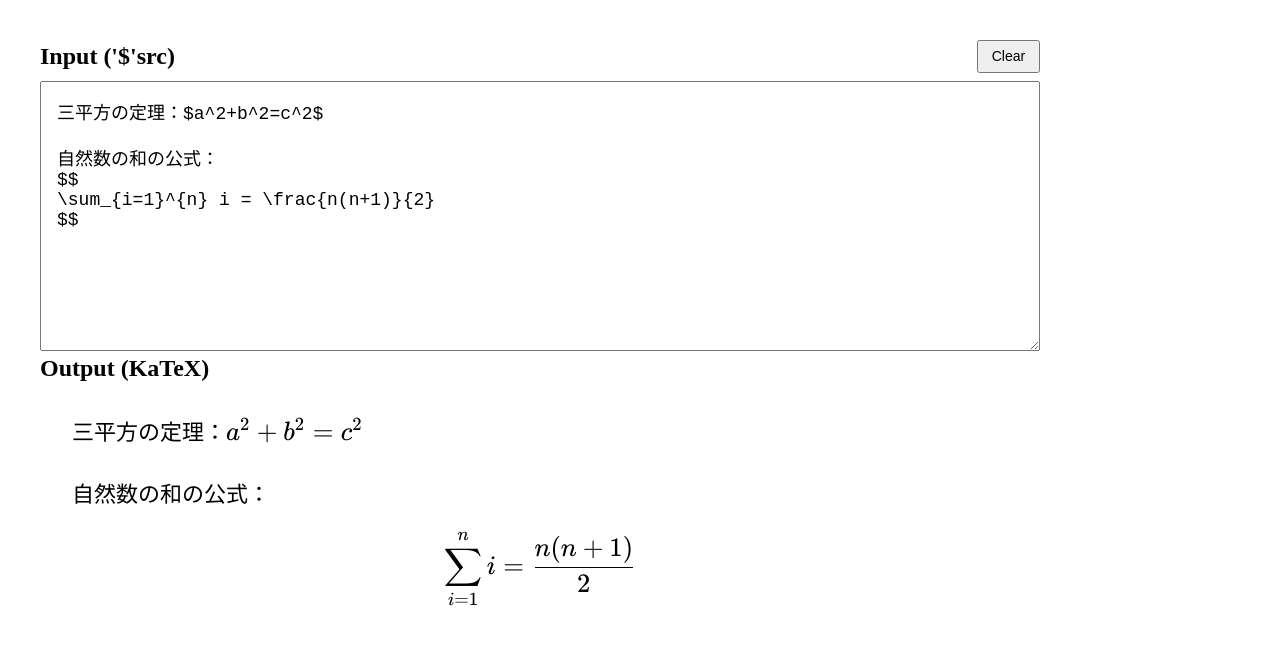
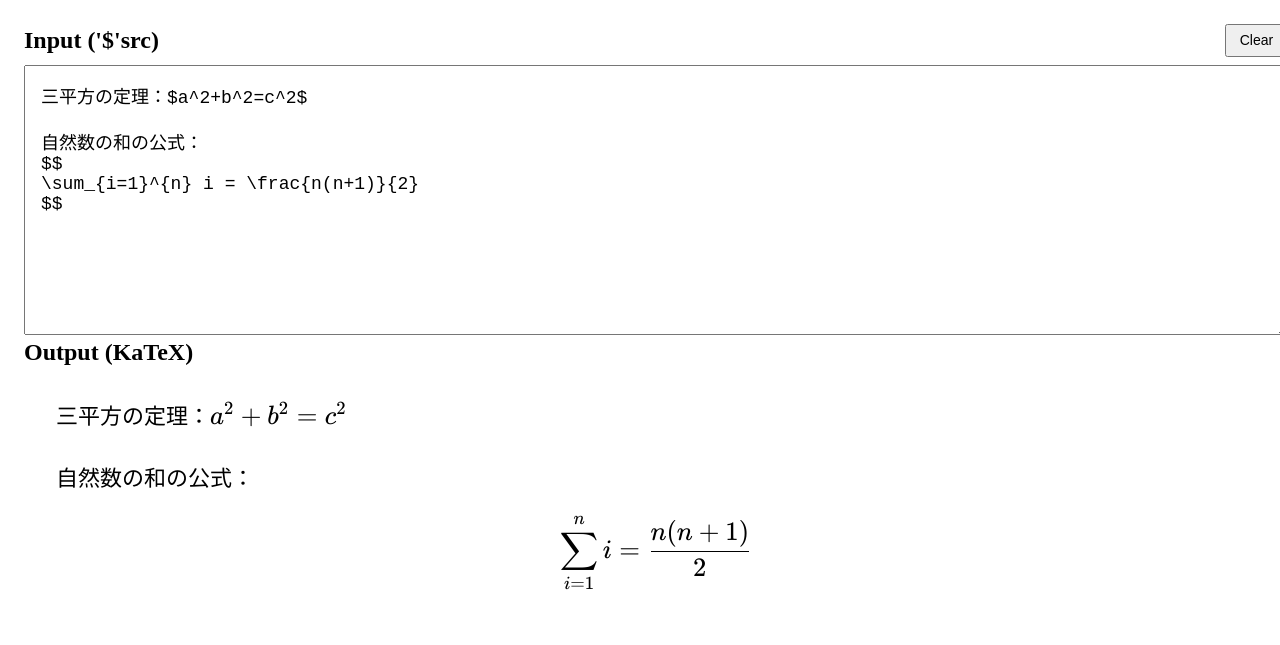
Before and after one commit to zoldof/algo-notes-ci, a Jekyll site: the page docs/katex-test/index.html, which Jekyll copies as it is, in a window 1280 px wide. Shown: the top 645 px of the page. Built offline with Jekyll 4.4.1, drawn with Linux system fonts in a browser that asks for light colours.

Commit message:
Update index.html

```diff
--- a/docs/katex-test/index.html
+++ b/docs/katex-test/index.html
@@ -10,9 +10,8 @@
           src="https://cdn.jsdelivr.net/npm/katex@0.16.9/dist/katex.min.js"></script>
   <style>
     #container {
-      width: 80%;
-      max-width: 1000px;
-      padding: 2rem;
+      width: 100%;
+      padding: 1em;
     }
     .header {
       display: flex;
```
